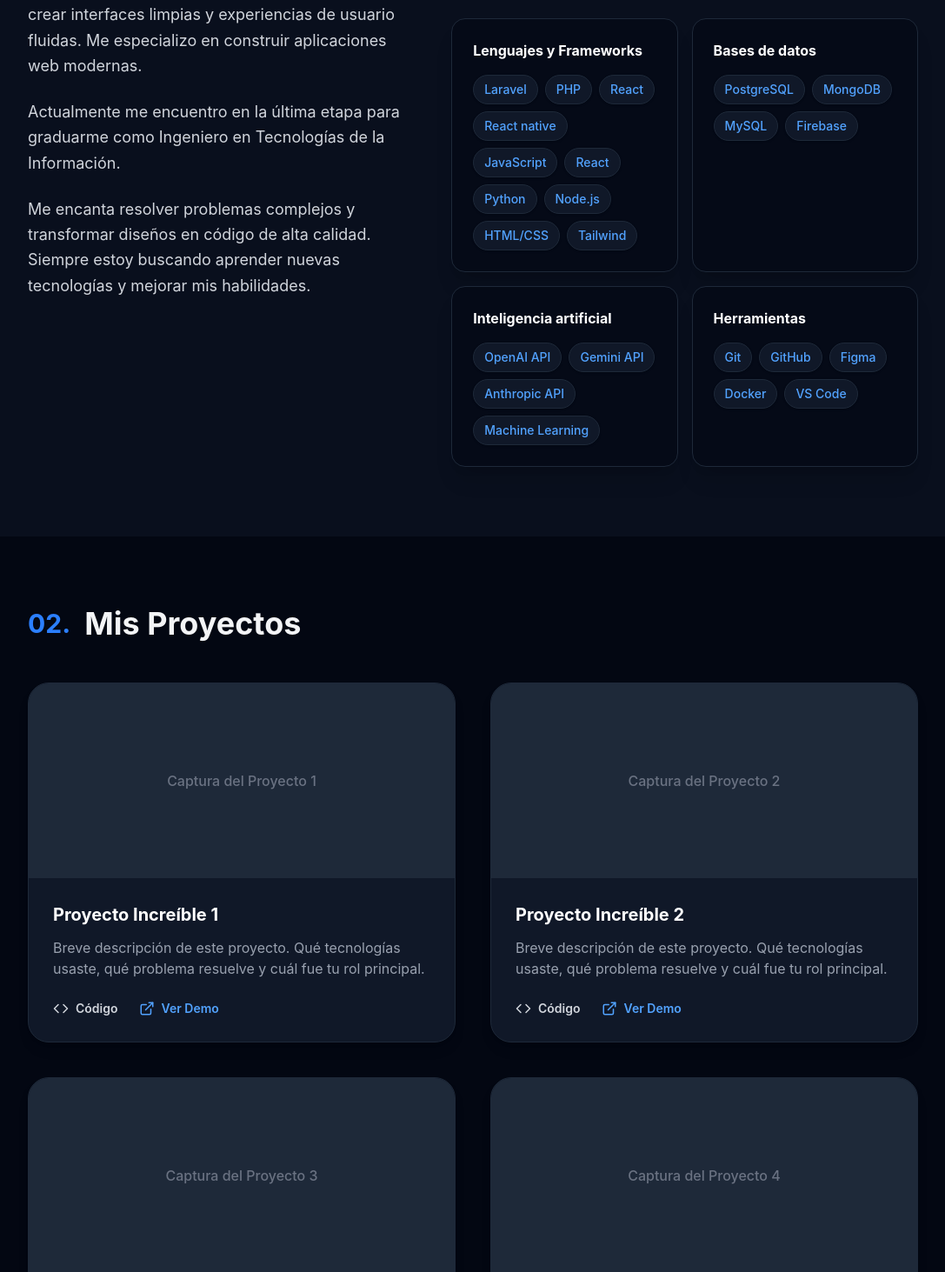
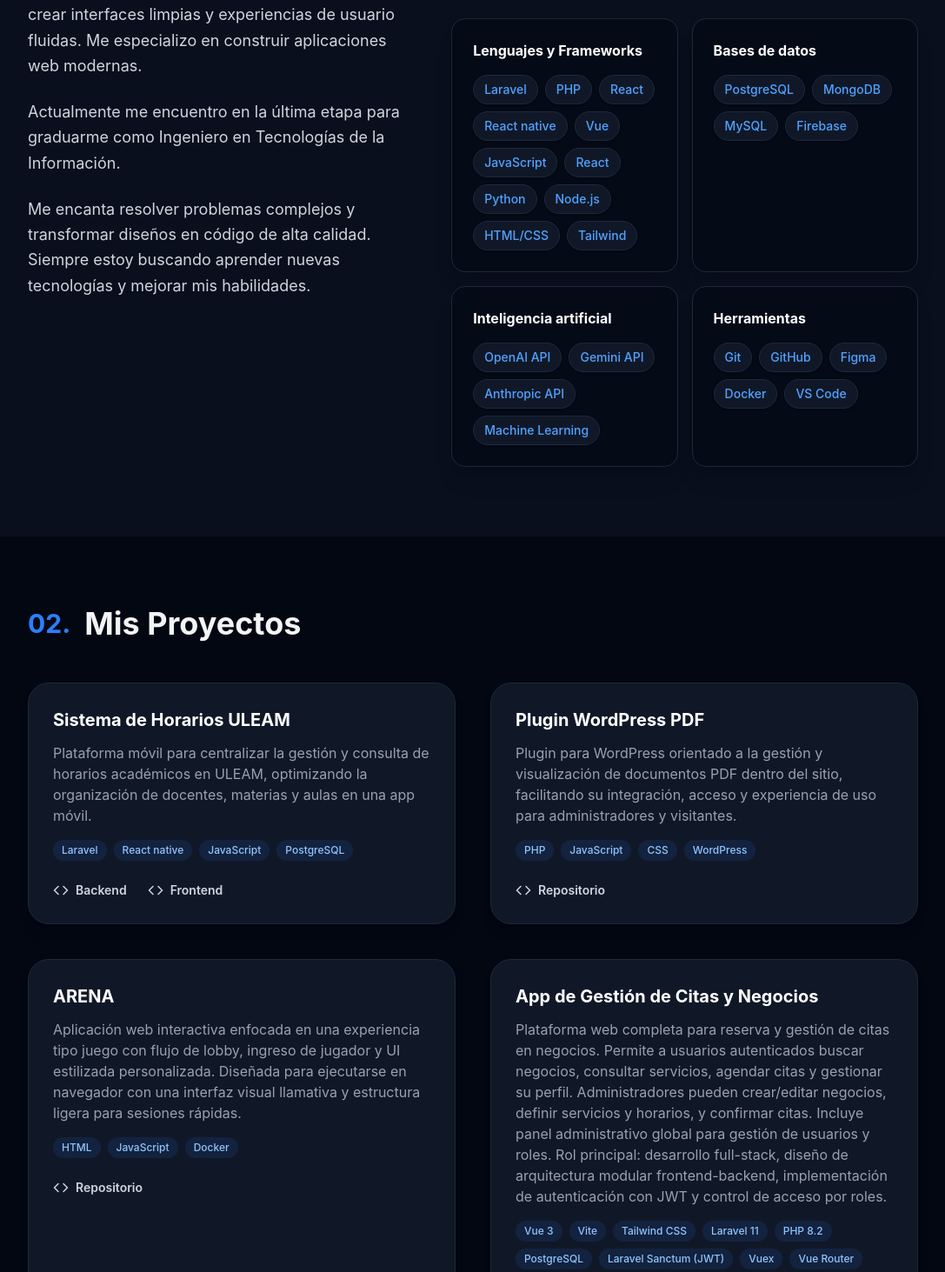
Before and after one commit to JostynD/mi-portafolio, a React (Vite) app: page / in a window 1280 px wide. Shown: the part 987-2450 px from the top of the page at 87% size, without its empty margins (96-1183 px from the left). Built offline with nearby package versions, Linux system fonts and the light colour scheme.

Commit message:
Secciones: Certificaciones, Proyectos

```diff
--- a/src/components/Hero.jsx
+++ b/src/components/Hero.jsx
@@ -18,7 +18,7 @@ function Hero({ heroRef, avatar, heroScale, heroTranslateY, heroOpacity, scrollH
           Hola, soy <span className="text-blue-500">Jostyn Muentes</span>
         </h1>
         <p className="mx-auto max-w-xl text-base font-light leading-relaxed text-gray-400 sm:text-lg md:text-xl">
-          Desarrollador full stack. Creo experiencias digitales tanto webs como moviles.
+          Soy un Desarrollador full stack.
         </p>
       </motion.div>
 
--- a/src/components/Presentacion.jsx
+++ b/src/components/Presentacion.jsx
@@ -2,7 +2,7 @@ import Section from './Section';
 
 function Presentacion() {
     const skillGroups = [
-        { title: 'Lenguajes y Frameworks', skills: ['Laravel','PHP','React','React native','JavaScript', 'React', 'Python','Node.js', 'HTML/CSS', 'Tailwind'] },
+        { title: 'Lenguajes y Frameworks', skills: ['Laravel','PHP','React','React native','Vue','JavaScript', 'React', 'Python','Node.js', 'HTML/CSS', 'Tailwind'] },
         { title: 'Bases de datos', skills: ['PostgreSQL', 'MongoDB', 'MySQL', 'Firebase'] },
         { title: 'Inteligencia artificial', skills: ['OpenAI API', 'Gemini API', 'Anthropic API', 'Machine Learning'] },
         { title: 'Herramientas', skills: ['Git', 'GitHub', 'Figma', 'Docker', 'VS Code'] }
--- a/src/components/Proyectos.jsx
+++ b/src/components/Proyectos.jsx
@@ -1,6 +1,62 @@
 import { motion } from 'framer-motion';
 import { Code, ExternalLink } from 'lucide-react';
 import Section from './Section';
+
+const projects = [
+  {
+    title: 'Sistema de Horarios ULEAM',
+    description:
+      'Plataforma móvil para centralizar la gestión y consulta de horarios académicos en ULEAM, optimizando la organización de docentes, materias y aulas en una app móvil.',
+    tech: ['Laravel', 'React native', 'JavaScript', 'PostgreSQL'],
+    repos: [
+      { label: 'Backend', url: 'https://github.com/JostynD/laravel-backend-v2' },
+      { label: 'Frontend', url: 'https://github.com/JostynD/uleam-horarios-app-v2' },
+    ],
+    demoUrl: null,
+  },
+  {
+    title: 'Plugin WordPress PDF',
+    description:
+      'Plugin para WordPress orientado a la gestión y visualización de documentos PDF dentro del sitio, facilitando su integración, acceso y experiencia de uso para administradores y visitantes.',
+    tech: ['PHP', 'JavaScript', 'CSS', 'WordPress'],
+    repos: [
+      { label: 'Repositorio', url: 'https://github.com/JostynD/plugin-wordpress-pdf' },
+    ],
+    demoUrl: null,
+  },
+  {
+    title: 'ARENA',
+    description:
+      'Aplicación web interactiva enfocada en una experiencia tipo juego con flujo de lobby, ingreso de jugador y UI estilizada personalizada. Diseñada para ejecutarse en navegador con una interfaz visual llamativa y estructura ligera para sesiones rápidas.',
+    tech: ['HTML', 'JavaScript', 'Docker'],
+    repos: [
+      { label: 'Repositorio', url: 'https://github.com/JostynD/arena-frontend' },
+    ],
+    demoUrl: null,
+  },
+  {
+    title: 'App de Gestión de Citas y Negocios',
+    description:
+      'Plataforma web completa para reserva y gestión de citas en negocios. Permite a usuarios autenticados buscar negocios, consultar servicios, agendar citas y gestionar su perfil. Administradores pueden crear/editar negocios, definir servicios y horarios, y confirmar citas. Incluye panel administrativo global para gestión de usuarios y roles. Rol principal: desarrollo full-stack, diseño de arquitectura modular frontend-backend, implementación de autenticación con JWT y control de acceso por roles.',
+    tech: [
+      'Vue 3',
+      'Vite',
+      'Tailwind CSS',
+      'Laravel 11',
+      'PHP 8.2',
+      'PostgreSQL',
+      'Laravel Sanctum (JWT)',
+      'Vuex',
+      'Vue Router',
+      'Axios',
+    ],
+    repos: [
+      { label: 'Frontend', url: 'https://github.com/JostynD/AWII_Frontend' },
+      { label: 'Backend', url: 'https://github.com/JostynD/AWII_Backend' },
+    ],
+    demoUrl: null,
+  },
+];
 
 function Proyectos() {
   return (
@@ -10,29 +66,51 @@ function Proyectos() {
           <span className="text-xl text-blue-500 md:text-3xl">02.</span> Mis Proyectos
         </h2>
         <div className="grid gap-10 md:grid-cols-2">
-          {[1, 2, 3, 4].map((item) => (
+          {projects.map((project) => (
             <motion.div
-              key={item}
+              key={project.title}
               whileHover={{ y: -10 }}
               className="group overflow-hidden rounded-3xl border border-gray-800 bg-gray-900 shadow-lg transition-all duration-300 hover:border-blue-500/50 hover:shadow-blue-500/10"
             >
-              <div className="relative h-56 w-full overflow-hidden bg-gray-800 transition-transform duration-500 group-hover:scale-105">
-                <div className="absolute inset-0 flex items-center justify-center font-medium text-gray-500">
-                  Captura del Proyecto {item}
+              <div className="p-6 md:p-7">
+                <h3 className="mb-3 text-xl font-bold text-white transition-colors group-hover:text-blue-400">
+                  {project.title}
+                </h3>
+                <p className="mb-4 text-gray-400">{project.description}</p>
+
+                <div className="mb-6 flex flex-wrap gap-2">
+                  {project.tech.map((t) => (
+                    <span
+                      key={t}
+                      className="rounded-full bg-blue-500/10 px-2.5 py-1 text-xs font-medium text-blue-300"
+                    >
+                      {t}
+                    </span>
+                  ))}
                 </div>
-              </div>
-              <div className="p-6 md:p-7">
-                <h3 className="mb-3 text-xl font-bold text-white transition-colors group-hover:text-blue-400">Proyecto Increíble {item}</h3>
-                <p className="mb-6 line-clamp-3 text-gray-400">
-                  Breve descripción de este proyecto. Qué tecnologías usaste, qué problema resuelve y cuál fue tu rol principal.
-                </p>
-                <div className="flex gap-6 text-sm font-semibold">
-                  <a href="#" className="flex items-center gap-2 text-gray-300 transition-colors hover:text-white">
-                    <Code size={18} /> Código
-                  </a>
-                  <a href="#" className="flex items-center gap-2 text-blue-400 transition-colors hover:text-blue-300">
-                    <ExternalLink size={18} /> Ver Demo
-                  </a>
+
+                <div className="flex flex-wrap gap-6 text-sm font-semibold">
+                  {project.repos.map((repo) => (
+                    <a
+                      key={repo.url + repo.label}
+                      href={repo.url}
+                      target="_blank"
+                      rel="noreferrer"
+                      className="flex items-center gap-2 text-gray-300 transition-colors hover:text-white"
+                    >
+                      <Code size={18} /> {repo.label}
+                    </a>
+                  ))}
+                  {project.demoUrl && (
+                    <a
+                      href={project.demoUrl}
+                      target="_blank"
+                      rel="noreferrer"
+                      className="flex items-center gap-2 text-gray-300 transition-colors hover:text-white"
+                    >
+                      <ExternalLink size={18} /> Demo
+                    </a>
+                  )}
                 </div>
               </div>
             </motion.div>
--- a/src/components/certificaciones.jsx
+++ b/src/components/certificaciones.jsx
@@ -1,32 +1,176 @@
-import { Award, ExternalLink } from 'lucide-react';
+import { useEffect, useMemo, useRef, useState } from 'react';
+import { Award, ChevronLeft, ChevronRight, ExternalLink } from 'lucide-react';
 import { motion } from 'framer-motion';
 import Section from './Section';
 
 const certifications = [
 	{
-		platform: 'Udemy',
-		title: 'Nombre de tu certificación',
-		date: '2025',
-		skills: 'React · JavaScript',
-		link: '#'
+		platform: 'Microsoft',
+		title: 'Fundamentos de GitHub',
+		date: 'Agosto 2026',
+		skills: 'GitHub · Git · Control de Versiones · Ramas · Pull request · Merge · Projets · Issues · Copilot',
+		link: 'https://learn.microsoft.com/api/credentials/share/es-es/jostynmr/31CF58F31B71C12D?sharingId=43A0376933BE8E6B'
 	},
 	{
-		platform: 'Coursera',
-		title: 'Nombre de tu certificación',
-		date: '2025',
-		skills: 'Desarrollo web · UX',
-		link: '#'
+		platform: 'DataCamp',
+		title: 'GitHub Foundations',
+		date: 'Agosto 2026',
+		skills: 'GitHub · Git · Integración Continua',
+		link: 'https://www.datacamp.com/completed/statement-of-accomplishment/track/c3438e7480e385a67a1a5bb8601ee8f44757bf68?utm_medium=organic_social&utm_campaign=sharewidget&utm_content=soa'
 	},
 	{
-		platform: 'Google',
-		title: 'Nombre de tu certificación',
-		date: '2025',
-		skills: 'Cloud · Tecnología',
-		link: '#'
+		platform: 'Uleam',
+		title: 'I International Conference on Life Sciences and Emerging Technologies (ICLSET)',
+		date: 'Julio 2026',
+		skills: 'Emerging Technologies · Life Sciences',
+		link: 'https://drive.google.com/file/d/1XkbInFpFtlPr-QXKA0XVHPtEu1JbmtQH/view?usp=drive_link'
+	},
+	{
+		platform: 'Cisco Networking Academy',
+		title: 'Fundamentos de Python 1',
+		date: 'Julio 2026',
+		skills: 'Python · Programación · Lógica',
+		link: 'https://drive.google.com/file/d/1ZZEhvMjFLXOzOhzw_gwEnN0D80LEZ0vn/view?usp=sharing'
+	},
+	{
+		platform: 'Ecotec / Rosetta Stone',
+		title: 'Inglés Nivel B1 (Intermediate)',
+		date: 'Marzo 2025',
+		skills: 'Inglés · Competencias Lingüísticas',
+		link: 'https://drive.google.com/file/d/1Q5n8WTW1U7oQF5UIh1_bmrY-BalIMj97/view?usp=sharing'
+	},
+	{
+		platform: 'Udemy',
+		title: 'CSS And JavaScript Complete Course For Beginners',
+		date: 'Marzo 2024',
+		skills: 'CSS · JavaScript · Desarrollo Web',
+		link: 'https://ude.my/UC-1c7e9df4-cee2-4785-ba6b-45a973027328'
+	},
+	{
+		platform: 'Udemy',
+		title: 'Moodle Security, de Cero a Experto',
+		date: 'Agosto 2023',
+		skills: 'Seguridad Moodle · Hardening · SysAdmin',
+		link: 'https://ude.my/UC-470e1d1a-0e3f-480c-a70f-851049a4d8db'
+	},
+	{
+		platform: 'LinkedIn Learning',
+		title: 'Fundamentos de la programación: Bases de datos',
+		date: 'Mayo 2023',
+		skills: 'SQL · Bases de Datos · Modelado de Datos',
+		link: 'https://drive.google.com/file/d/1M_KOactbpCzGZXgoQQDBMLX-zUR_aIiD/view?usp=sharing'
+	},
+	{
+		platform: 'LinkedIn Learning',
+		title: 'Fundamentos de la ciberseguridad',
+		date: 'Abril 2023',
+		skills: 'Ciberseguridad · Seguridad Informática',
+		link: 'https://drive.google.com/file/d/1tpuFBS7r9I62VpMUD73wWeZ_RyGZ_iNP/view?usp=sharing'
+	},
+	{
+		platform: 'Coursera (Google)',
+		title: 'Fundamentos de la gestión de proyectos',
+		date: 'Febrero 2023',
+		skills: 'Gestión de Proyectos · Metodologías Ágiles · Scrum',
+		link: 'https://coursera.org/verify/W99G87NVR8A6'
+	},
+	{
+		platform: 'Cisco Networking Academy',
+		title: 'NDG Linux Unhatched',
+		date: 'Noviembre 2022',
+		skills: 'Linux · Terminal · SysAdmin',
+		link: 'https://drive.google.com/file/d/1w8eZFP9rg88LnXDvTJlYcQEOLpNazZeJ/view?usp=sharing'
+	},
+	{
+		platform: 'Udemy',
+		title: 'Seguridad Informática desde Cero',
+		date: 'Febrero 2022',
+		skills: 'Ciberseguridad · Redes · Seguridad de la Información',
+		link: 'https://ude.my/UC-40d394a7-071a-42be-b926-726caf0bd9f6'
+	},
+	{
+		platform: 'Udemy',
+		title: 'Cómo convertirse en un profesional de la informática',
+		date: 'Marzo 2021',
+		skills: 'Soporte Técnico · TI · Infraestructura',
+		link: 'https://ude.my/UC-20071ec6-01c5-4f1e-bc99-6760bf35a406'
 	}
 ];
 
+const SCROLL_FACTOR = 0.9;
+
 function Certificaciones() {
+	const trackRef = useRef(null);
+	const [selectedPlatform, setSelectedPlatform] = useState('Todas');
+	const [canScrollLeft, setCanScrollLeft] = useState(false);
+	const [canScrollRight, setCanScrollRight] = useState(false);
+
+	const platforms = useMemo(
+		() => ['Todas', ...new Set(certifications.map((certification) => certification.platform))],
+		[]
+	);
+
+	const filteredCertifications = useMemo(() => {
+		if (selectedPlatform === 'Todas') {
+			return certifications;
+		}
+
+		return certifications.filter(
+			(certification) => certification.platform === selectedPlatform
+		);
+	}, [selectedPlatform]);
+
+	const updateScrollState = () => {
+		const track = trackRef.current;
+		if (!track) {
+			setCanScrollLeft(false);
+			setCanScrollRight(false);
+			return;
+		}
+
+		const maxScrollLeft = Math.max(0, track.scrollWidth - track.clientWidth);
+		setCanScrollLeft(track.scrollLeft > 8);
+		setCanScrollRight(track.scrollLeft < maxScrollLeft - 8);
+	};
+
+	useEffect(() => {
+		const track = trackRef.current;
+		if (!track) return undefined;
+
+		const handleScroll = () => updateScrollState();
+		const handleResize = () => updateScrollState();
+
+		updateScrollState();
+		track.addEventListener('scroll', handleScroll, { passive: true });
+		window.addEventListener('resize', handleResize);
+
+		return () => {
+			track.removeEventListener('scroll', handleScroll);
+			window.removeEventListener('resize', handleResize);
+		};
+	}, [filteredCertifications]);
+
+	const handleFilterChange = (platform) => {
+		setSelectedPlatform(platform);
+
+		const track = trackRef.current;
+		if (track) {
+			track.scrollTo({ left: 0, behavior: 'smooth' });
+		}
+
+		requestAnimationFrame(updateScrollState);
+	};
+
+	const scrollTrack = (direction) => {
+		const track = trackRef.current;
+		if (!track) return;
+
+		track.scrollBy({
+			left: track.clientWidth * SCROLL_FACTOR * direction,
+			behavior: 'smooth'
+		});
+	};
+
 	return (
 		<Section id="certificaciones" className="bg-emerald-950/20">
 			<div className="mx-auto w-full max-w-5xl">
@@ -37,15 +181,61 @@ function Certificaciones() {
 					Formación continua y conocimientos que complementan mi experiencia en desarrollo web.
 				</p>
 
-				<div className="grid gap-5 md:grid-cols-3">
-					{certifications.map((certification, index) => (
+				<div className="mb-6 flex flex-wrap items-center gap-3">
+					{platforms.map((platform) => {
+						const isActive = selectedPlatform === platform;
+
+						return (
+							<button
+								key={platform}
+								type="button"
+								onClick={() => handleFilterChange(platform)}
+								className={`rounded-full border px-4 py-1.5 text-sm font-semibold transition-colors ${
+									isActive
+										? 'border-emerald-300 bg-emerald-300/15 text-emerald-200'
+										: 'border-emerald-700/60 bg-gray-900/70 text-gray-300 hover:border-emerald-400/60 hover:text-emerald-200'
+								}`}
+							>
+								{platform}
+							</button>
+						);
+					})}
+				</div>
+
+				<div className="mb-4 flex justify-end gap-2">
+					{canScrollLeft && (
+						<button
+							type="button"
+							onClick={() => scrollTrack(-1)}
+							className="inline-flex h-10 w-10 items-center justify-center rounded-full border border-emerald-400/60 bg-gray-900/80 text-emerald-200 transition-colors hover:bg-emerald-400/10"
+							aria-label="Mover certificaciones a la izquierda"
+						>
+							<ChevronLeft size={18} />
+						</button>
+					)}
+					{canScrollRight && (
+						<button
+							type="button"
+							onClick={() => scrollTrack(1)}
+							className="inline-flex h-10 w-10 items-center justify-center rounded-full border border-emerald-400/60 bg-gray-900/80 text-emerald-200 transition-colors hover:bg-emerald-400/10"
+							aria-label="Mover certificaciones a la derecha"
+						>
+							<ChevronRight size={18} />
+						</button>
+					)}
+				</div>
+
+				<div
+					ref={trackRef}
+					className="flex gap-5 overflow-x-auto pb-3 pr-1 [scrollbar-width:none] [&::-webkit-scrollbar]:hidden"
+				>
+					{filteredCertifications.map((certification, index) => (
 						<motion.article
-							key={`${certification.platform}-${index}`}
+							key={certification.link}
 							initial={{ opacity: 0, y: 20 }}
-							whileInView={{ opacity: 1, y: 0 }}
-							viewport={{ once: true, margin: '-80px' }}
+							animate={{ opacity: 1, y: 0 }}
 							transition={{ duration: 0.45, delay: index * 0.08 }}
-							className="flex h-full flex-col rounded-2xl border border-emerald-900/60 bg-gray-900/80 p-5 shadow-lg transition-colors duration-300 hover:border-emerald-400/60"
+							className="flex min-h-[290px] w-[285px] shrink-0 flex-col rounded-2xl border border-emerald-900/60 bg-gray-900/80 p-5 shadow-lg transition-colors duration-300 hover:border-emerald-400/60 md:w-[320px]"
 						>
 							<div className="mb-6 flex items-start justify-between gap-3">
 								<div className="flex h-10 w-10 items-center justify-center rounded-xl bg-emerald-400/10 text-emerald-300">
@@ -64,6 +254,8 @@ function Certificaciones() {
 
 							<a
 								href={certification.link}
+								target="_blank"
+								rel="noreferrer"
 								className="mt-auto inline-flex items-center gap-2 text-sm font-semibold text-emerald-300 transition-colors hover:text-emerald-200"
 							>
 								Ver certificado <ExternalLink size={16} />
```
